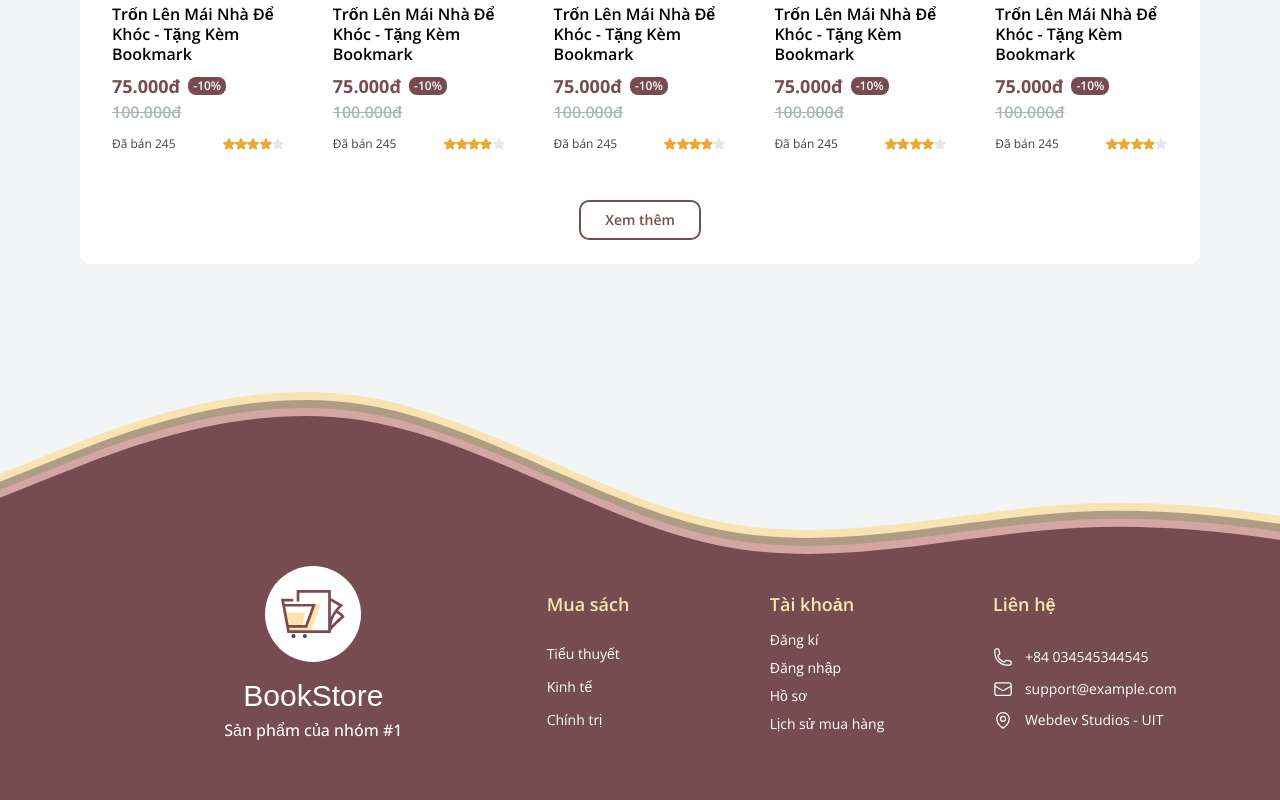
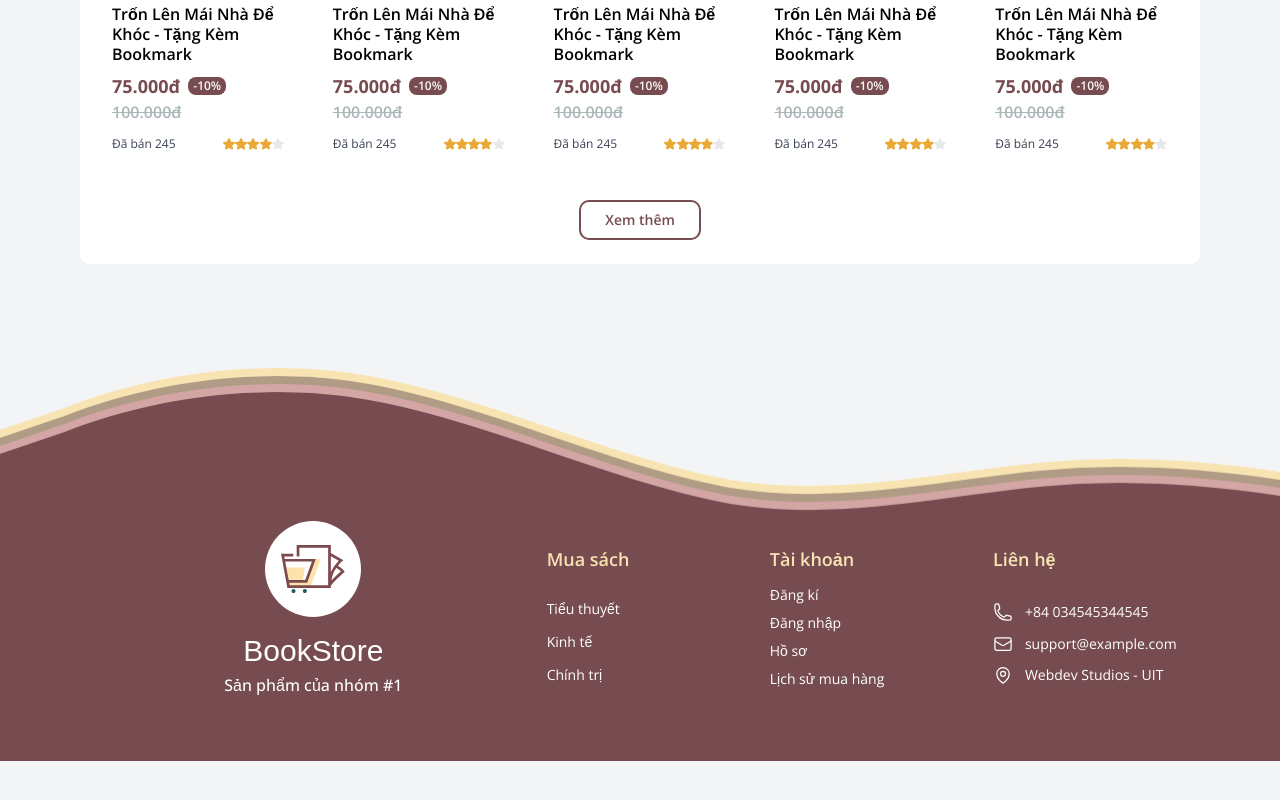
Before and after one commit to iamtomnotjerry/bookstoreonline, a Next.js app: page / in a window 1280 px wide. Shown: the part 3854-4654 px from the top of the page. After the commit the page ends 4615 px from the top, so only its background shows below. Built offline with nearby package versions, Linux system fonts and the light colour scheme; a web font is replaced by a local one.

Commit message:
fix: fix footer

```diff
--- a/app/components/Footer.tsx
+++ b/app/components/Footer.tsx
@@ -11,12 +11,11 @@ import {
 export default function Footer() {
   return (
     <footer className="w-screen relative left-[calc(-50vw+50%)] -mb-16 mt-32">
-      <div className="bg-banana-mania-100 w-full h-[18vw] [mask:url(/footer-mask.svg)_no-repeat] [mask-size:100%] relative -z-10 -mb-8">
-        <div className="bg-donkey-brown-400 h-[18vw] [mask:url(/footer-mask.svg)_no-repeat] [mask-size:100%] absolute w-full -z-[-1] lg:-bottom-2 md:-bottom-1.5 -bottom-1">
-          <div className="bg-eunry-400 h-[18vw] [mask:url(/footer-mask.svg)_no-repeat] [mask-size:100%] absolute w-full -z-[-1] lg:-bottom-2 md:-bottom-1.5 -bottom-1">
-            <div className="bg-primary-700 h-[18vw] [mask:url(/footer-mask.svg)_no-repeat] [mask-size:100%] absolute w-full -z-[-1] lg:-bottom-2 md:-bottom-1.5 -bottom-1"></div>
-          </div>
-        </div>
+      <div className="relative -z-10 -mb-1">
+        <div className="bg-banana-mania-100 w-full h-[12.29166666667vw] [mask:url(/footer-mask.png)_no-repeat] [mask-size:100%_100%] absolute bottom-6"></div>
+        <div className="bg-donkey-brown-400 w-full h-[12.29166666667vw] [mask:url(/footer-mask.png)_no-repeat] [mask-size:100%_100%] absolute bottom-4"></div>
+        <div className="bg-eunry-400 w-full h-[12.29166666667vw] [mask:url(/footer-mask.png)_no-repeat] [mask-size:100%_100%] absolute bottom-2"></div>
+        <div className="bg-primary-700 w-full h-[12.29166666667vw] [mask:url(/footer-mask.png)_no-repeat] [mask-size:100%_100%]"></div>
       </div>
 
       <div className="bg-primary-700">
```
Also changed, not shown: public/footer-mask.png (added), public/footer-mask.svg (deleted).
